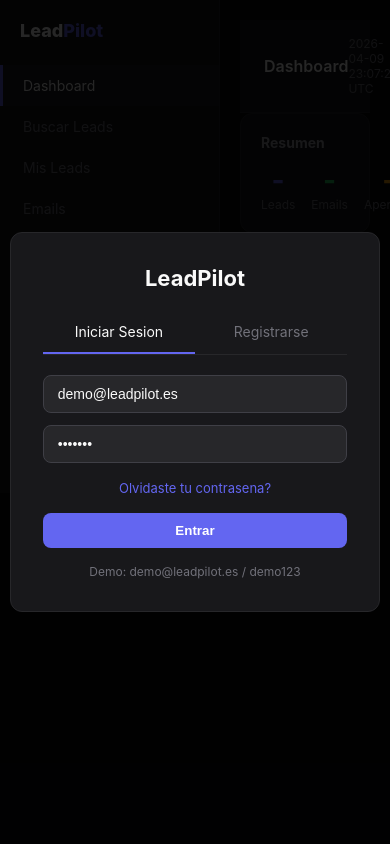
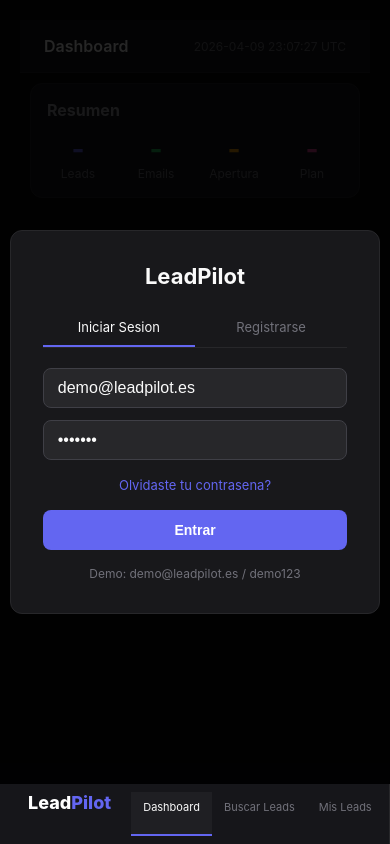
Before and after one commit to ymiydev-prog/leadpilot, a plain HTML site: page dashboard.html in a window 390 px wide. Drawn offline with nearby package versions, Linux system fonts and the light colour scheme.

Commit message:
Add mobile responsive styles to dashboard

```diff
--- a/dashboard.html
+++ b/dashboard.html
@@ -46,6 +46,101 @@ a{color:#6366f1;text-decoration:none}
 .nav-item.active{color:#fafafa;background:#1f1f23;border-left-color:#6366f1}
 .main{flex:1;padding:20px;overflow-y:auto}
 .topbar{background:#18181b;border-bottom:1px solid #27272a;padding:16px 24px;display:flex;justify-content:space-between;align-items:center}
+
+/* Mobile Responsive Styles */
+@media (max-width: 768px) {
+    body { padding-bottom: 60px; }
+
+    .sidebar {
+        position: fixed;
+        bottom: 0;
+        left: 0;
+        right: 0;
+        width: 100%;
+        height: 60px;
+        flex-direction: row;
+        padding: 8px;
+        overflow-x: auto;
+        display: flex;
+        z-index: 1000;
+    }
+
+    .sidebar h2 { display: none; }
+
+    .nav-item {
+        padding: 8px 12px;
+        font-size: 11px;
+        white-space: nowrap;
+        border-left: none;
+        border-bottom: 2px solid transparent;
+    }
+
+    .nav-item:hover, .nav-item.active {
+        border-left: none;
+        border-bottom-color: #6366f1;
+    }
+
+    .panel {
+        padding: 12px;
+        margin-left: 0;
+        margin-top: 0;
+    }
+
+    .card {
+        padding: 16px;
+        margin-bottom: 12px;
+    }
+
+    .card h3 { font-size: 16px; }
+
+    input, select, textarea {
+        font-size: 16px; /* Prevent zoom on iOS */
+    }
+
+    button {
+        padding: 12px 20px;
+        font-size: 14px;
+    }
+
+    .auth-tabs {
+        flex-direction: row;
+    }
+
+    .auth-tab {
+        padding: 10px;
+        font-size: 13px;
+    }
+
+    .stats-grid {
+        grid-template-columns: repeat(2, 1fr);
+    }
+
+    .plans-grid {
+        grid-template-columns: 1fr;
+    }
+
+    table {
+        font-size: 12px;
+    }
+
+    th, td {
+        padding: 8px 6px;
+    }
+}
+
+@media (max-width: 480px) {
+    .stats-grid {
+        grid-template-columns: 1fr;
+    }
+
+    h1 { font-size: 20px; }
+    h2 { font-size: 18px; }
+
+    .panel {
+        padding: 10px;
+    }
+}
+
 </style>
 <script src="https://cdn.jsdelivr.net/npm/chart.js"></script>
 </head>
```
